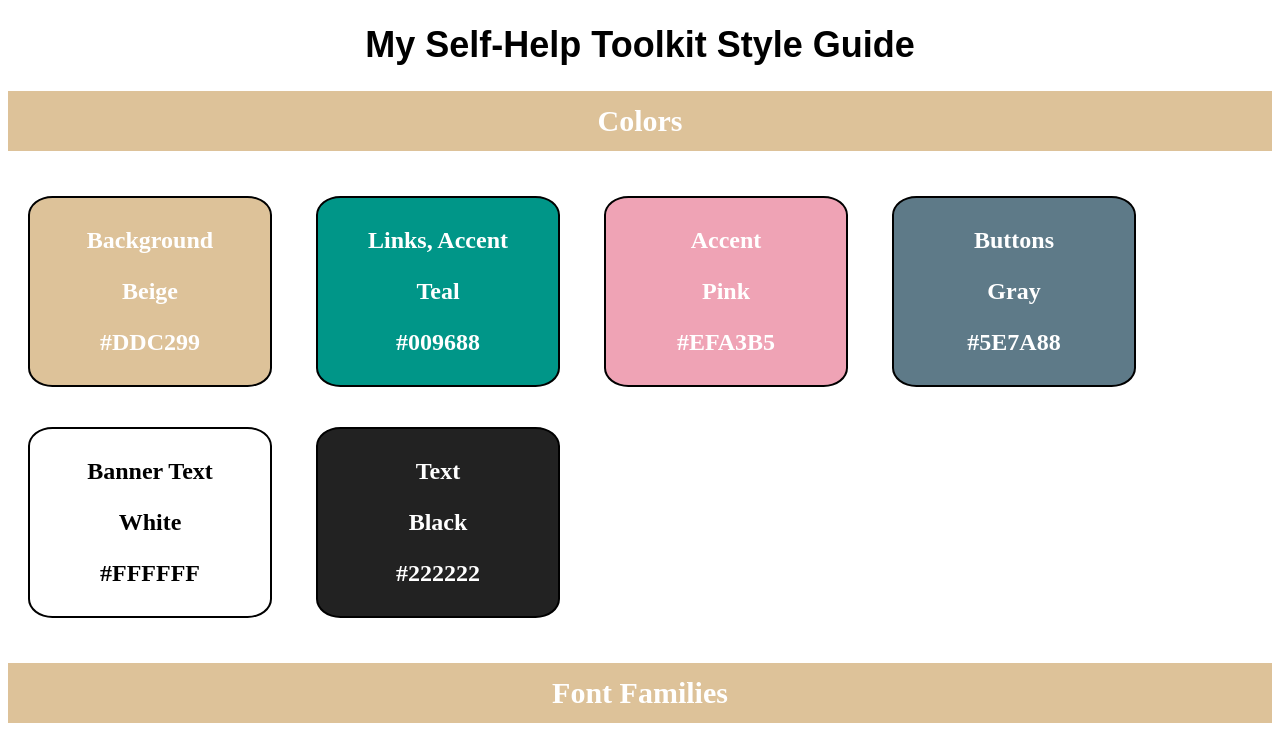
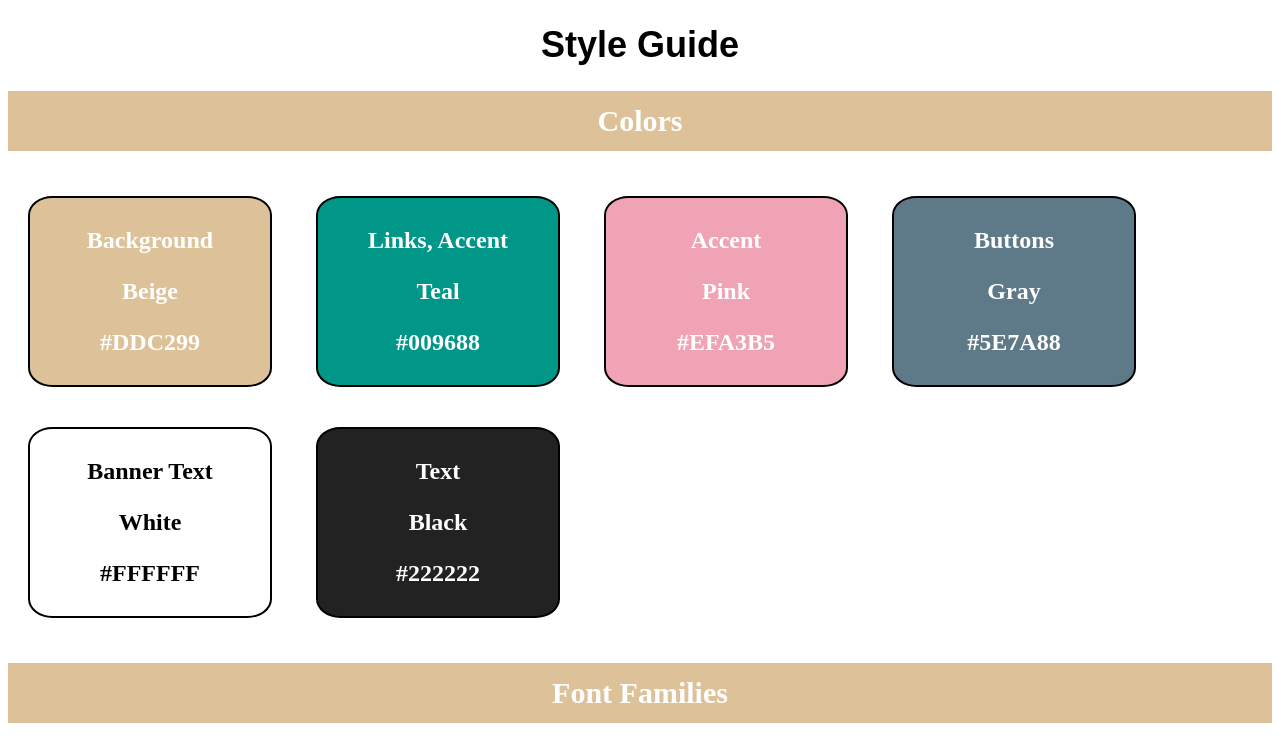
Before and after one commit to AnnieMcMahon/stylesheet, a plain HTML site: page index.html in a window 1280 px wide. Shown: the top 755 px of the page. Drawn offline with Linux system fonts and the light colour scheme; a web font is replaced by a local one.

Commit message:
Changed title and added fonts folder

```diff
--- a/index.html
+++ b/index.html
@@ -9,7 +9,7 @@
 </head>
 <body>
     <header>
-        <h1>My Self-Help Toolkit Style Guide</h1>
+        <h1>Style Guide</h1>
     </header>
 
     <div class="colors">
```
Also changed, not shown: fonts/Lato-Regular.ttf (added), fonts/SourceSansPro-Regular.ttf (added).
